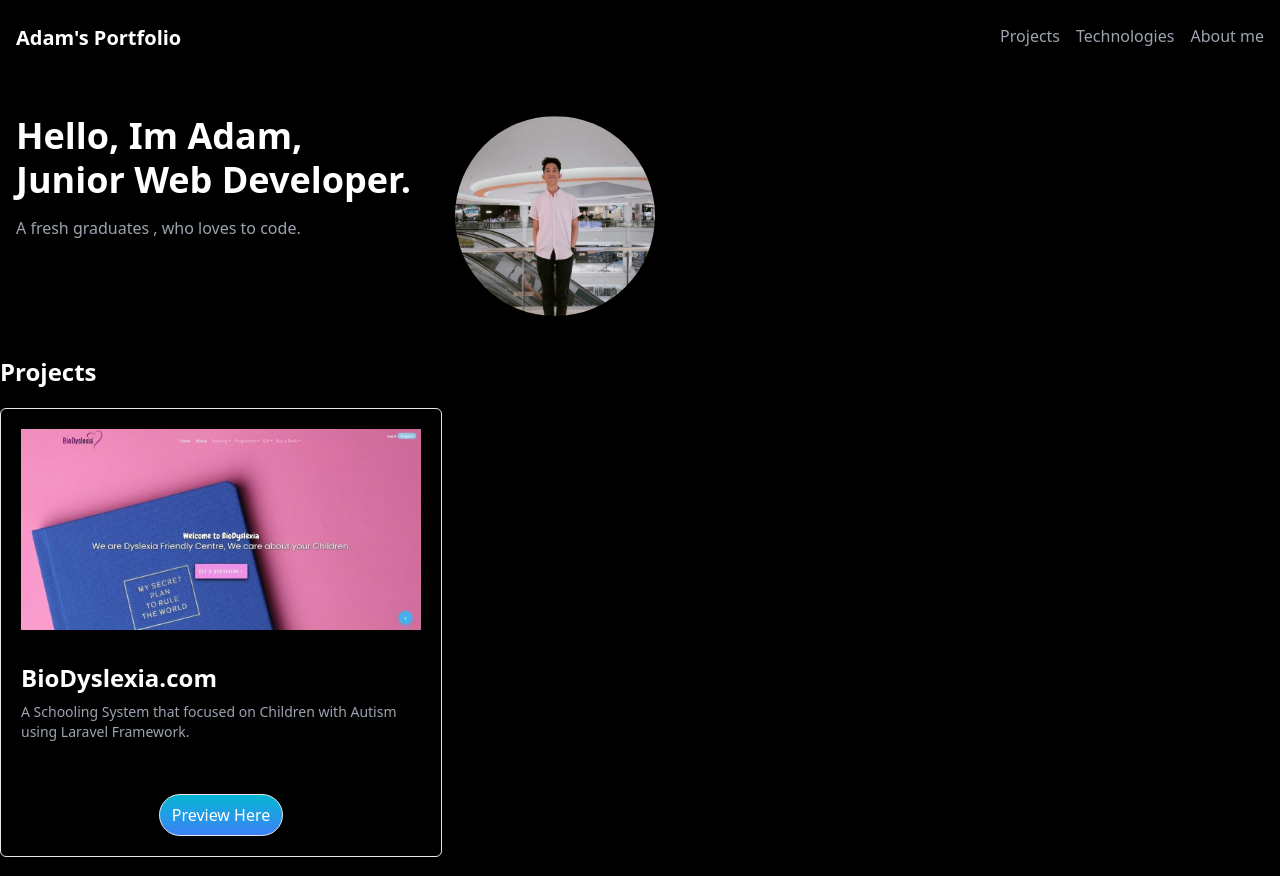
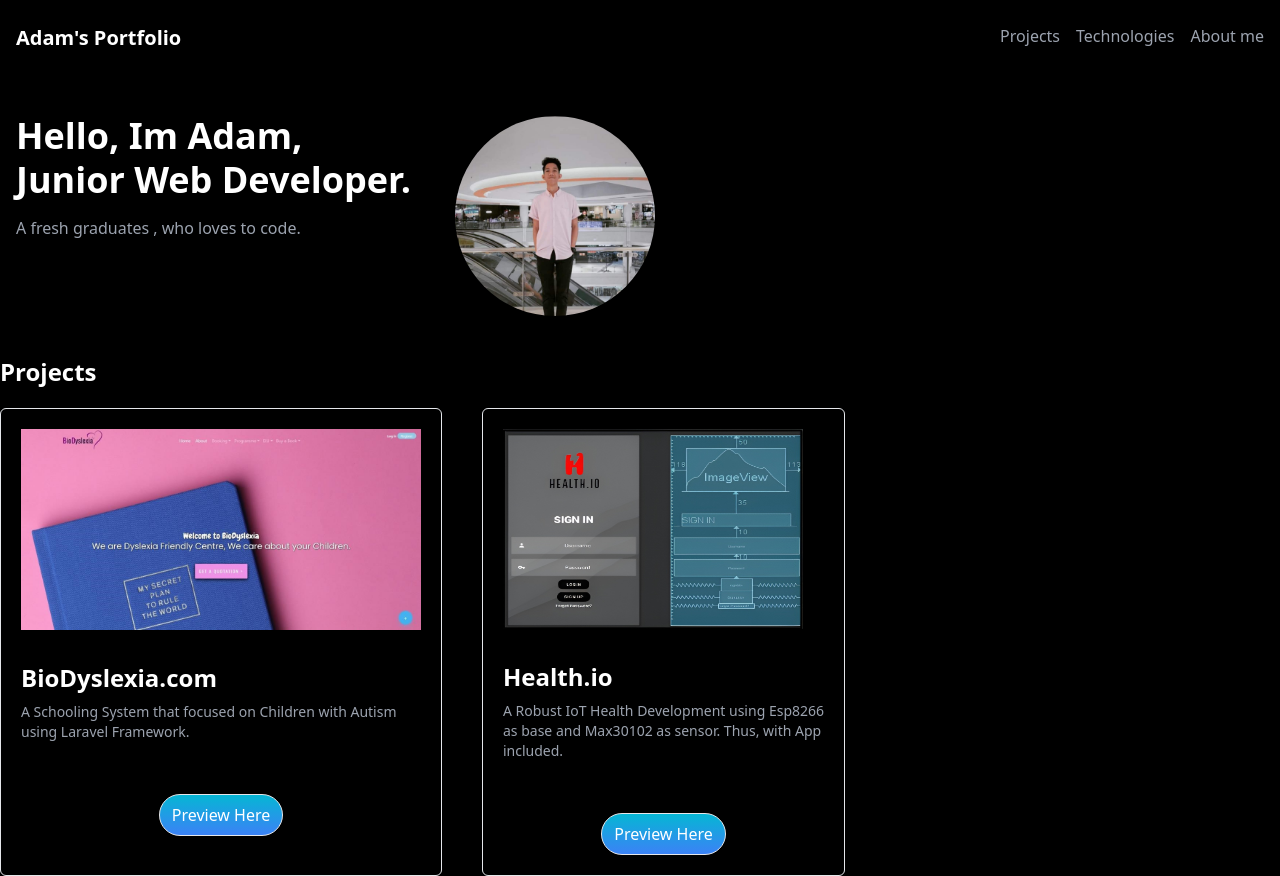
Before and after one commit to Adamz99s/Portfolio99s, a React (Vite) app in the folder portfolio99s/: page / in a window 1280 px wide. Built offline with nearby package versions, Linux system fonts and the light colour scheme.

Commit message:
Minor update on the frontend - 25/4/24

```diff
--- a/portfolio99s/src/App.jsx
+++ b/portfolio99s/src/App.jsx
@@ -1,6 +1,7 @@
 import { useState } from 'react'
 import Profile from "./assets/Adamimg.jpg"
 import Biowebproj from "./assets/Biowebproj.jpg"
+import Healthio from "./assets/Healthio.jpg"
 
 import './App.css'
 
@@ -61,13 +62,20 @@ function App() {
               <button className='px-3 py-2 border rounded-full mt-5 bg-gradient-to-t from-blue-500 to-cyan-500 hover:from-blue-700 hover:to-cyan-700'>Preview Here</button>
               </div>
             </div>
-            <div>
+            <div className='border rounded-md p-5'>
                 {/*IMPLEMENT NEXT IMG HERE */}
+                <img src={Healthio} style={{width:300, height:200}} alt="Bioweb project img" />
+              <h3 className='text-2xl font-semibold mt-8'>Health.io</h3>
+              <p className='text-gray-400 text-sm mt-2'>A Robust IoT Health Development using Esp8266 <br/>as base and Max30102 as sensor. Thus, with App <br/> included. </p>
+              <div className='flex justify-evenly mt-8'>
+              <button className='px-3 py-2 border rounded-full mt-5 bg-gradient-to-t from-blue-500 to-cyan-500 hover:from-blue-700 hover:to-cyan-700'>Preview Here</button>
+              </div>
             </div>
             </div>
 
          </div>
         </section>
+
       </main>
     </>
   )
```
Also changed, not shown: portfolio99s/src/assets/Healthio.jpg (added).
